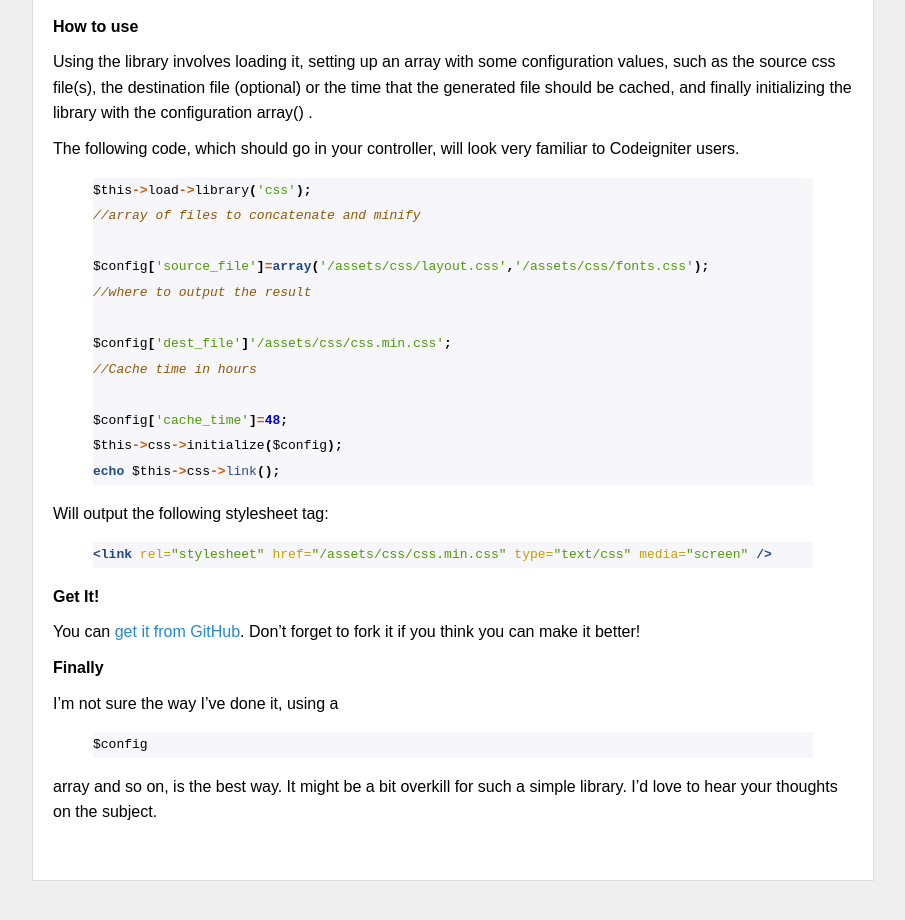
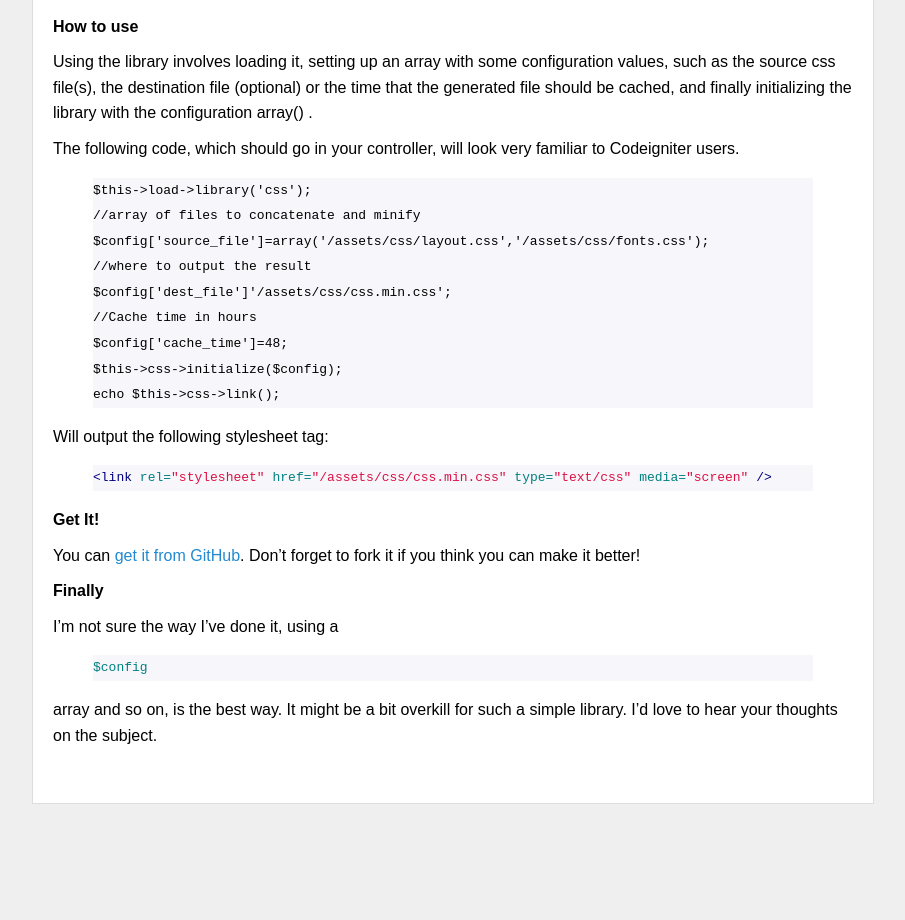
Before and after one commit to jfoucher/jfoucher.com, a Jekyll site: the page built from _posts/2011-04-11-css-minification-library-for-codeigniter.markdown, in a window 1280 px wide, cut to the strip 669-1600 px from the top of the page. Shown: the top 920 px of the strip, without its empty margins (298-1203 px from the left). Built offline with Jekyll 4.4.1, drawn with Linux system fonts in a browser that asks for light colours; Markdown is read by kramdown in place of the engine named in the settings; comment, search, counter and statistics services are not loaded; after the commit the page ends 1523 px from its top, so only the background shows below that.

Commit message:
regenerated posts

```diff
--- a/_posts/2011-04-11-css-minification-library-for-codeigniter.markdown
+++ b/_posts/2011-04-11-css-minification-library-for-codeigniter.markdown
@@ -23,7 +23,8 @@
 
 The following code, which should go in your controller, will look very familiar to Codeigniter users.
 
-{% highlight php %}
+{% highlight css+php %}
+
 $this->load->library('css');
 //array of files to concatenate and minify
 $config['source_file']=array('/assets/css/layout.css','/assets/css/fonts.css');
@@ -33,6 +34,7 @@
 $config['cache_time']=48;
 $this->css->initialize($config);
 echo $this->css->link();
+
 {% endhighlight %}
 
 Will output the following stylesheet tag:
--- a/assets/css/pygments.css
+++ b/assets/css/pygments.css
@@ -1,70 +1,60 @@
-.highlight .hll { background-color: #ffffcc }
-.highlight  { background: #f8f8f8; }
-.highlight .c { color: #8f5902; font-style: italic } /* Comment */
-.highlight .err { color: #a40000; border: 1px solid #ef2929 } /* Error */
-.highlight .g { color: #000000 } /* Generic */
-.highlight .k { color: #204a87; font-weight: bold } /* Keyword */
-.highlight .l { color: #000000 } /* Literal */
-.highlight .n { color: #000000 } /* Name */
-.highlight .o { color: #ce5c00; font-weight: bold } /* Operator */
-.highlight .x { color: #000000 } /* Other */
-.highlight .p { color: #000000; font-weight: bold } /* Punctuation */
-.highlight .cm { color: #8f5902; font-style: italic } /* Comment.Multiline */
-.highlight .cp { color: #8f5902; font-style: italic } /* Comment.Preproc */
-.highlight .c1 { color: #8f5902; font-style: italic } /* Comment.Single */
-.highlight .cs { color: #8f5902; font-style: italic } /* Comment.Special */
-.highlight .gd { color: #a40000 } /* Generic.Deleted */
-.highlight .ge { color: #000000; font-style: italic } /* Generic.Emph */
-.highlight .gr { color: #ef2929 } /* Generic.Error */
-.highlight .gh { color: #000080; font-weight: bold } /* Generic.Heading */
-.highlight .gi { color: #00A000 } /* Generic.Inserted */
-.highlight .go { color: #000000; font-style: italic } /* Generic.Output */
-.highlight .gp { color: #8f5902 } /* Generic.Prompt */
-.highlight .gs { color: #000000; font-weight: bold } /* Generic.Strong */
-.highlight .gu { color: #800080; font-weight: bold } /* Generic.Subheading */
-.highlight .gt { color: #a40000; font-weight: bold } /* Generic.Traceback */
-.highlight .kc { color: #204a87; font-weight: bold } /* Keyword.Constant */
-.highlight .kd { color: #204a87; font-weight: bold } /* Keyword.Declaration */
-.highlight .kn { color: #204a87; font-weight: bold } /* Keyword.Namespace */
-.highlight .kp { color: #204a87; font-weight: bold } /* Keyword.Pseudo */
-.highlight .kr { color: #204a87; font-weight: bold } /* Keyword.Reserved */
-.highlight .kt { color: #204a87; font-weight: bold } /* Keyword.Type */
-.highlight .ld { color: #000000 } /* Literal.Date */
-.highlight .m { color: #0000cf; font-weight: bold } /* Literal.Number */
-.highlight .s { color: #4e9a06 } /* Literal.String */
-.highlight .na { color: #c4a000 } /* Name.Attribute */
-.highlight .nb { color: #204a87 } /* Name.Builtin */
-.highlight .nc { color: #000000 } /* Name.Class */
-.highlight .no { color: #000000 } /* Name.Constant */
-.highlight .nd { color: #5c35cc; font-weight: bold } /* Name.Decorator */
-.highlight .ni { color: #ce5c00 } /* Name.Entity */
-.highlight .ne { color: #cc0000; font-weight: bold } /* Name.Exception */
-.highlight .nf { color: #000000 } /* Name.Function */
-.highlight .nl { color: #f57900 } /* Name.Label */
-.highlight .nn { color: #000000 } /* Name.Namespace */
-.highlight .nx { color: #000000 } /* Name.Other */
-.highlight .py { color: #000000 } /* Name.Property */
-.highlight .nt { color: #204a87; font-weight: bold } /* Name.Tag */
-.highlight .nv { color: #000000 } /* Name.Variable */
-.highlight .ow { color: #204a87; font-weight: bold } /* Operator.Word */
-.highlight .w { color: #f8f8f8; text-decoration: underline } /* Text.Whitespace */
-.highlight .mf { color: #0000cf; font-weight: bold } /* Literal.Number.Float */
-.highlight .mh { color: #0000cf; font-weight: bold } /* Literal.Number.Hex */
-.highlight .mi { color: #0000cf; font-weight: bold } /* Literal.Number.Integer */
-.highlight .mo { color: #0000cf; font-weight: bold } /* Literal.Number.Oct */
-.highlight .sb { color: #4e9a06 } /* Literal.String.Backtick */
-.highlight .sc { color: #4e9a06 } /* Literal.String.Char */
-.highlight .sd { color: #8f5902; font-style: italic } /* Literal.String.Doc */
-.highlight .s2 { color: #4e9a06 } /* Literal.String.Double */
-.highlight .se { color: #4e9a06 } /* Literal.String.Escape */
-.highlight .sh { color: #4e9a06 } /* Literal.String.Heredoc */
-.highlight .si { color: #4e9a06 } /* Literal.String.Interpol */
-.highlight .sx { color: #4e9a06 } /* Literal.String.Other */
-.highlight .sr { color: #4e9a06 } /* Literal.String.Regex */
-.highlight .s1 { color: #4e9a06 } /* Literal.String.Single */
-.highlight .ss { color: #4e9a06 } /* Literal.String.Symbol */
-.highlight .bp { color: #3465a4 } /* Name.Builtin.Pseudo */
-.highlight .vc { color: #000000 } /* Name.Variable.Class */
-.highlight .vg { color: #000000 } /* Name.Variable.Global */
-.highlight .vi { color: #000000 } /* Name.Variable.Instance */
-.highlight .il { color: #0000cf; font-weight: bold } /* Literal.Number.Integer.Long */
+.highlight  { background: #ffffff; }
+.highlight .c { color: #999988; font-style: italic } /* Comment */
+.highlight .err { color: #a61717; background-color: #e3d2d2 } /* Error */
+.highlight .k { font-weight: bold } /* Keyword */
+.highlight .o { font-weight: bold } /* Operator */
+.highlight .cm { color: #999988; font-style: italic } /* Comment.Multiline */
+.highlight .cp { color: #999999; font-weight: bold } /* Comment.Preproc */
+.highlight .c1 { color: #999988; font-style: italic } /* Comment.Single */
+.highlight .cs { color: #999999; font-weight: bold; font-style: italic } /* Comment.Special */
+.highlight .gd { color: #000000; background-color: #ffdddd } /* Generic.Deleted */
+.highlight .gd .x { color: #000000; background-color: #ffaaaa } /* Generic.Deleted.Specific */
+.highlight .ge { font-style: italic } /* Generic.Emph */
+.highlight .gr { color: #aa0000 } /* Generic.Error */
+.highlight .gh { color: #999999 } /* Generic.Heading */
+.highlight .gi { color: #000000; background-color: #ddffdd } /* Generic.Inserted */
+.highlight .gi .x { color: #000000; background-color: #aaffaa } /* Generic.Inserted.Specific */
+.highlight .go { color: #888888 } /* Generic.Output */
+.highlight .gp { color: #555555 } /* Generic.Prompt */
+.highlight .gs { font-weight: bold } /* Generic.Strong */
+.highlight .gu { color: #aaaaaa } /* Generic.Subheading */
+.highlight .gt { color: #aa0000 } /* Generic.Traceback */
+.highlight .kc { font-weight: bold } /* Keyword.Constant */
+.highlight .kd { font-weight: bold } /* Keyword.Declaration */
+.highlight .kp { font-weight: bold } /* Keyword.Pseudo */
+.highlight .kr { font-weight: bold } /* Keyword.Reserved */
+.highlight .kt { color: #445588; font-weight: bold } /* Keyword.Type */
+.highlight .m { color: #009999 } /* Literal.Number */
+.highlight .s { color: #d14 } /* Literal.String */
+.highlight .na { color: #008080 } /* Name.Attribute */
+.highlight .nb { color: #0086B3 } /* Name.Builtin */
+.highlight .nc { color: #445588; font-weight: bold } /* Name.Class */
+.highlight .no { color: #008080 } /* Name.Constant */
+.highlight .ni { color: #800080 } /* Name.Entity */
+.highlight .ne { color: #990000; font-weight: bold } /* Name.Exception */
+.highlight .nf { color: #990000; font-weight: bold } /* Name.Function */
+.highlight .nn { color: #555555 } /* Name.Namespace */
+.highlight .nt { color: #000080 } /* Name.Tag */
+.highlight .nv { color: #008080 } /* Name.Variable */
+.highlight .ow { font-weight: bold } /* Operator.Word */
+.highlight .w { color: #bbbbbb } /* Text.Whitespace */
+.highlight .mf { color: #009999 } /* Literal.Number.Float */
+.highlight .mh { color: #009999 } /* Literal.Number.Hex */
+.highlight .mi { color: #009999 } /* Literal.Number.Integer */
+.highlight .mo { color: #009999 } /* Literal.Number.Oct */
+.highlight .sb { color: #d14 } /* Literal.String.Backtick */
+.highlight .sc { color: #d14 } /* Literal.String.Char */
+.highlight .sd { color: #d14 } /* Literal.String.Doc */
+.highlight .s2 { color: #d14 } /* Literal.String.Double */
+.highlight .se { color: #d14 } /* Literal.String.Escape */
+.highlight .sh { color: #d14 } /* Literal.String.Heredoc */
+.highlight .si { color: #d14 } /* Literal.String.Interpol */
+.highlight .sx { color: #d14 } /* Literal.String.Other */
+.highlight .sr { color: #009926 } /* Literal.String.Regex */
+.highlight .s1 { color: #d14 } /* Literal.String.Single */
+.highlight .ss { color: #990073 } /* Literal.String.Symbol */
+.highlight .bp { color: #999999 } /* Name.Builtin.Pseudo */
+.highlight .vc { color: #008080 } /* Name.Variable.Class */
+.highlight .vg { color: #008080 } /* Name.Variable.Global */
+.highlight .vi { color: #008080 } /* Name.Variable.Instance */
+.highlight .il { color: #009999 } /* Literal.Number.Integer.Long */
```
